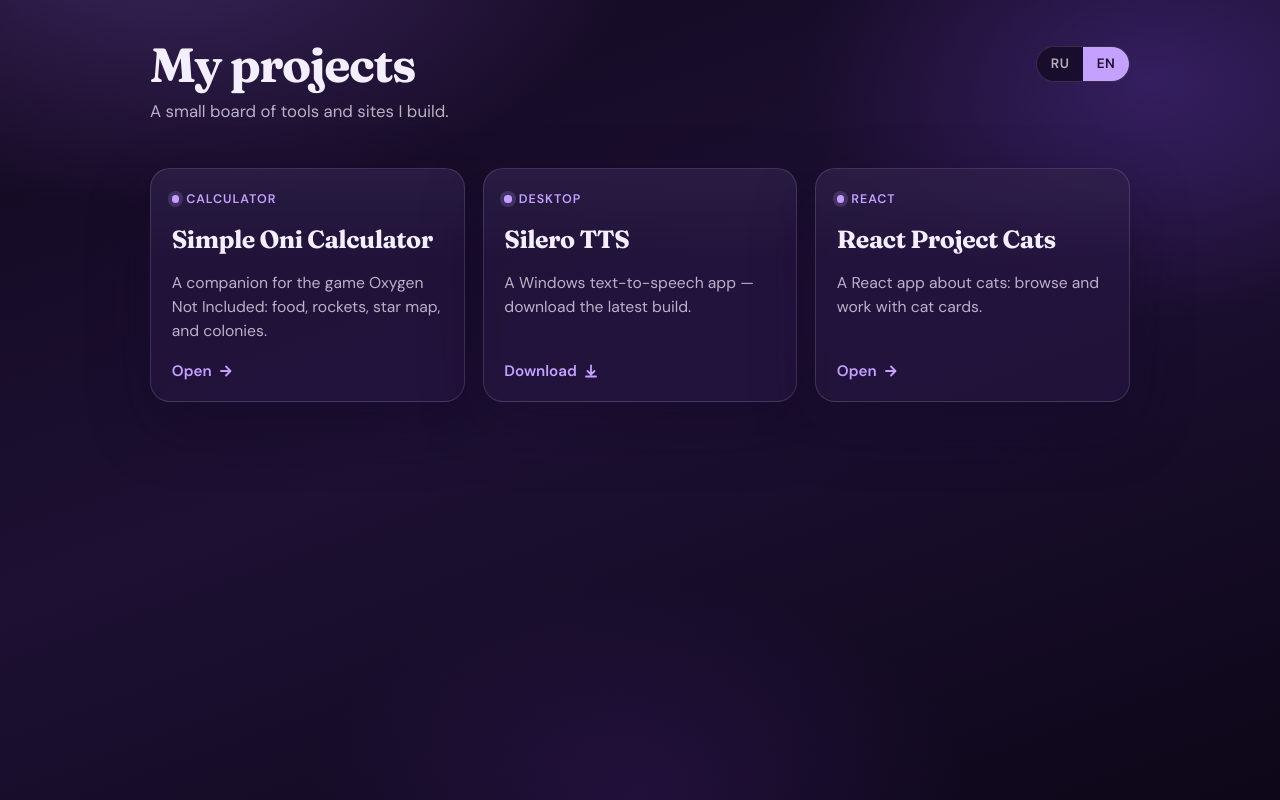
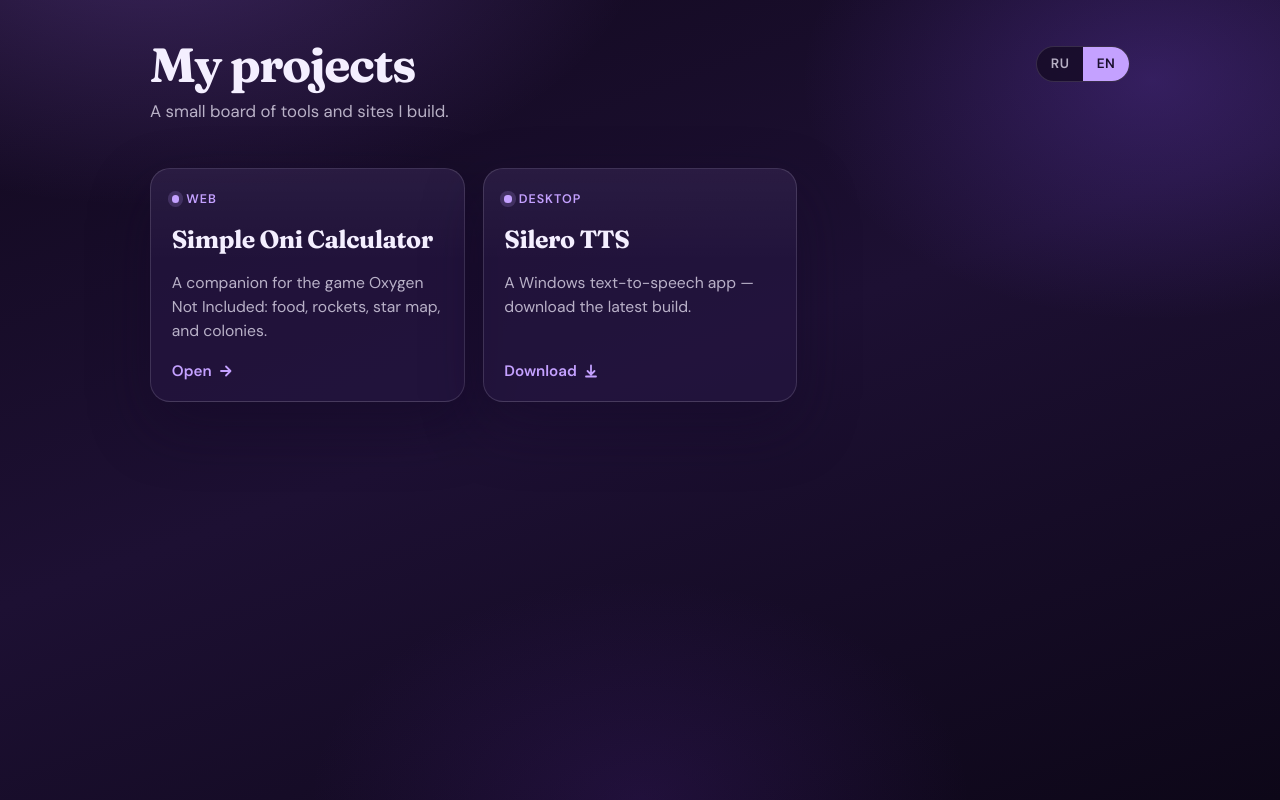
Before and after one commit to sashazernin/sashazernin.github.io, a plain HTML site: page index.html in a window 1280 px wide. Drawn offline with Linux system fonts and the light colour scheme; no server answers.

Commit message:
Update index.html

```diff
--- a/index.html
+++ b/index.html
@@ -296,7 +296,7 @@
             rel="noopener noreferrer"
           >
             <div class="project-head">
-              <span class="project-kicker" data-i18n="oni.tag">Калькулятор</span>
+              <span class="project-kicker" data-i18n="oni.tag">Web</span>
               <time class="project-meta" data-update="oni" hidden></time>
             </div>
             <h2 data-i18n="oni.title">Simple Oni Calculator</h2>
@@ -345,34 +345,6 @@
               </svg>
             </span>
           </a>
-
-          <a
-            class="project"
-            href="https://sashazernin.github.io/React-project-cats"
-            target="_blank"
-            rel="noopener noreferrer"
-          >
-            <div class="project-head">
-              <span class="project-kicker" data-i18n="cats.tag">React</span>
-              <time class="project-meta" data-update="cats" hidden></time>
-            </div>
-            <h2 data-i18n="cats.title">React Project Cats</h2>
-            <p data-i18n="cats.desc">
-              React-приложение про котиков: просмотр и работа с карточками кошек.
-            </p>
-            <span class="project-cta">
-              <span data-i18n="open">Открыть</span>
-              <svg viewBox="0 0 16 16" aria-hidden="true" fill="none">
-                <path
-                  d="M3 8h9M8 3.5 12.5 8 8 12.5"
-                  stroke="currentColor"
-                  stroke-width="1.8"
-                  stroke-linecap="round"
-                  stroke-linejoin="round"
-                />
-              </svg>
-            </span>
-          </a>
         </div>
       </section>
     </div>
@@ -385,7 +357,7 @@
           lead: "Небольшая доска с инструментами и сайтами, которые я делаю.",
           open: "Открыть",
           download: "Скачать",
-          "oni.tag": "Калькулятор",
+          "oni.tag": "Web",
           "oni.title": "Simple Oni Calculator",
           "oni.desc":
             "Компаньон для игры Oxygen Not Included: еда, ракеты, карта звёзд и колонии.",
@@ -393,10 +365,6 @@
           "siero.title": "Silero TTS",
           "siero.desc":
             "Приложение для синтеза речи под Windows — скачайте последнюю сборку.",
-          "cats.tag": "React",
-          "cats.title": "React Project Cats",
-          "cats.desc":
-            "React-приложение про котиков: просмотр и работа с карточками кошек.",
         },
         en: {
           title: "My projects",
@@ -404,7 +372,7 @@
           lead: "A small board of tools and sites I build.",
           open: "Open",
           download: "Download",
-          "oni.tag": "Calculator",
+          "oni.tag": "Web",
           "oni.title": "Simple Oni Calculator",
           "oni.desc":
             "A companion for the game Oxygen Not Included: food, rockets, star map, and colonies.",
@@ -412,10 +380,6 @@
           "siero.title": "Silero TTS",
           "siero.desc":
             "A Windows text-to-speech app — download the latest build.",
-          "cats.tag": "React",
-          "cats.title": "React Project Cats",
-          "cats.desc":
-            "A React app about cats: browse and work with cat cards.",
         },
       };
 
@@ -424,7 +388,6 @@
       const updates = {
         oni: null,
         silero: null,
-        cats: null,
       };
 
       function detectLang() {
@@ -545,7 +508,6 @@
       }
 
       loadCommitUpdate("oni", "sashazernin/oni-calculator");
-      loadCommitUpdate("cats", "sashazernin/React-project-cats");
       resolveSileroLatest();
     </script>
   </body>
```
